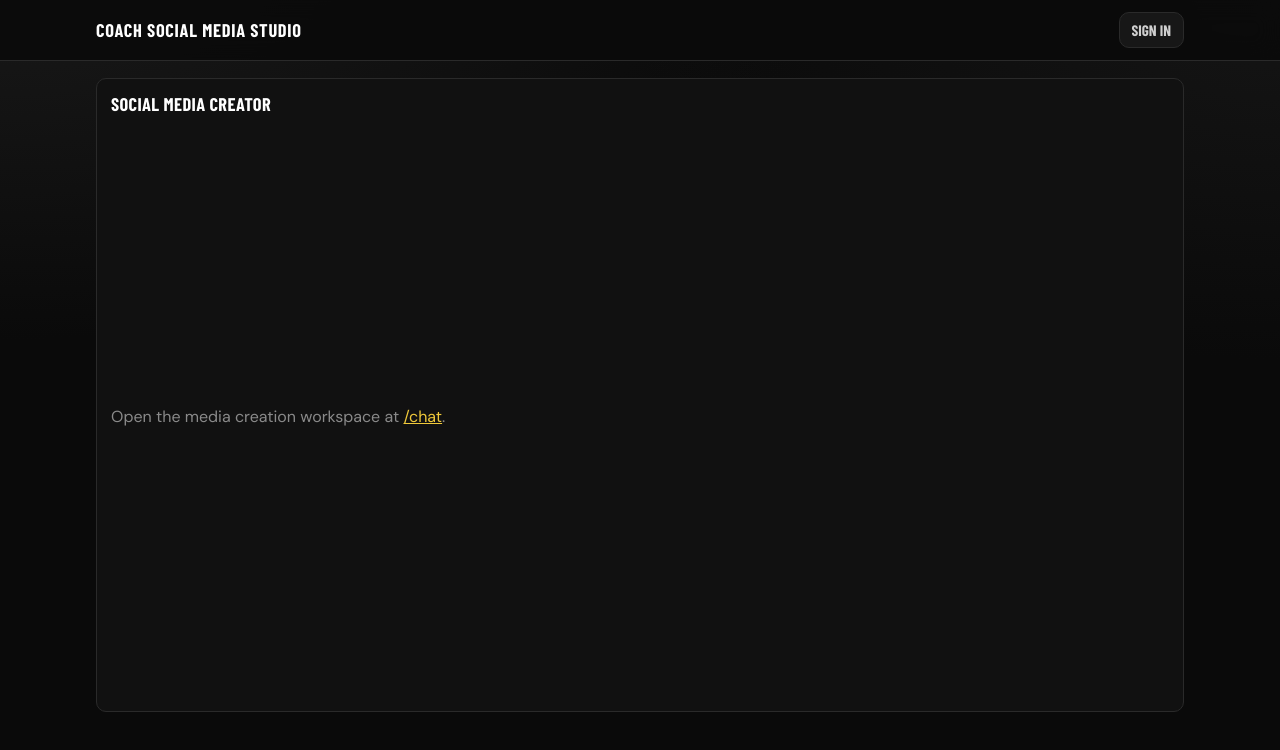
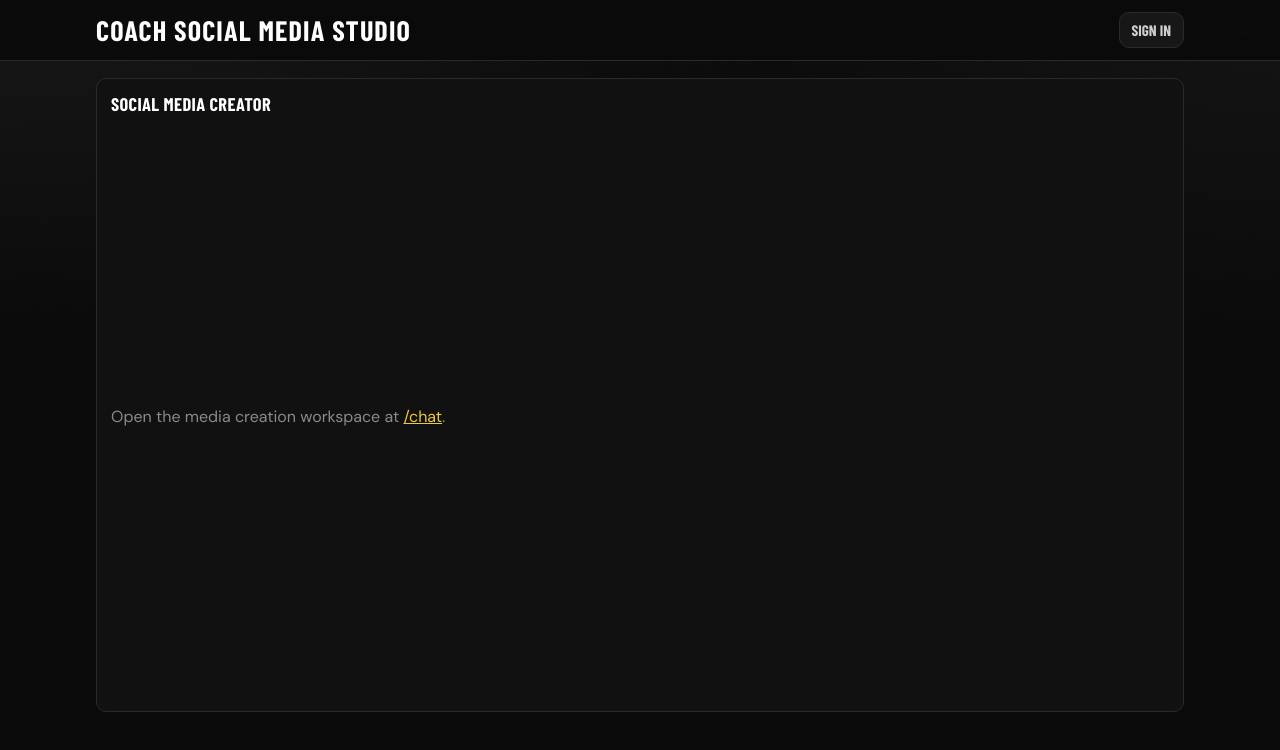
Before and after one commit to rdaudt/social-media-creator, a Next.js app: page / in a window 1280 px wide. Shown: the top 750 px of the page. Built offline with nearby package versions, Linux system fonts and the light colour scheme; no server answers.

Commit message:
Match header brand title font size to portal clamp

```diff
--- a/src/app/globals.css
+++ b/src/app/globals.css
@@ -76,7 +76,7 @@ a {
   margin-right: auto;
   text-transform: uppercase;
   font-family: var(--font-display), "Segoe UI", sans-serif;
-  font-size: 1.15rem;
+  font-size: clamp(1.6rem, 2.2vw, 2rem);
   font-weight: 700;
   letter-spacing: 0.04em;
   color: var(--text-primary);
```
